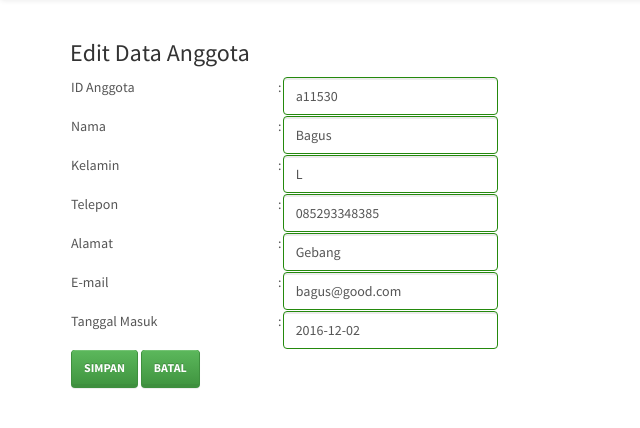
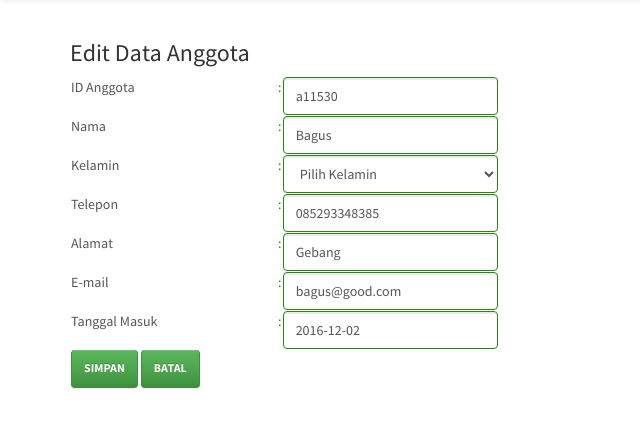
Before and after one commit to FitriNA/project-web, a PHP site: page /Admin/anggota-edit.php?id=a11530 in a window 1280 px wide. Shown: the part 54-482 px from the top of the page, without its empty margins (0-640 px from the left). Run offline with PHP 8.4, Linux system fonts and the light colour scheme; a user stored in the database is signed in; data comes from the database, SQL or seed files in the repository.

Commit message:
Revert "edit anggota revisi sukses :)"
This reverts commit c3b9c8538d6413a2ec40ff9142d5cbf5d102eeb4.

```diff
--- a/Admin/anggota-edit.php
+++ b/Admin/anggota-edit.php
@@ -48,7 +48,12 @@
     <tr>
       <td>Kelamin</td>
       <td><div align="center">:</div></td>
-      <td><input name="kelamin" type="text" class="form-control" style="border: 1px solid #24890d;" value="<?php echo $data['kelamin']; ?>" required/></td>
+      <td><select name="kelamin" class="form-control" style="border: 1px solid #24890d;" value="<?php echo $data['kelamin']; ?>" required/>
+        <option value="">Pilih Kelamin</option>
+        <option value="L">Laki-Laki</option>
+        <option value="P">Perempuan</option>
+      </select>
+      </td>
     </tr>
     <tr>
       <td>Telepon</td>
```
